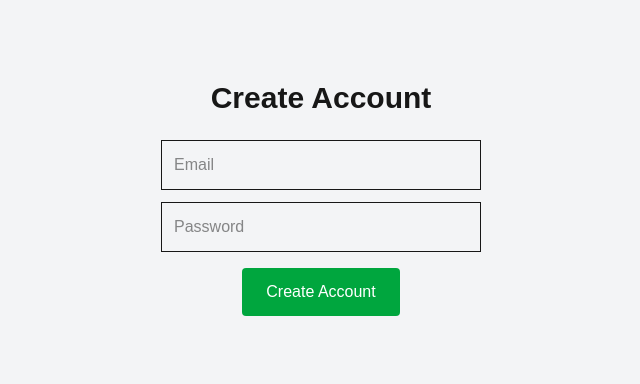
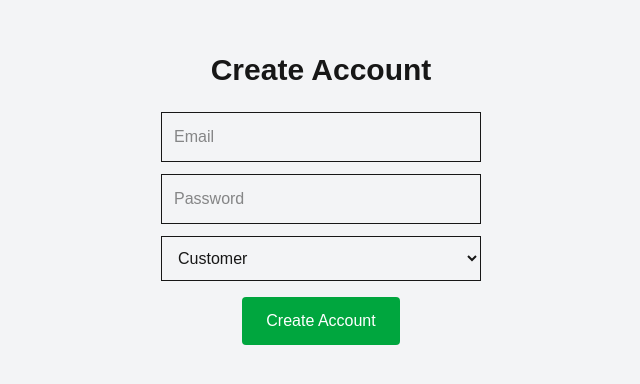
Before and after one commit to bubbryofficial/bubbry-new, a Next.js app: page /signup in a window 1280 px wide. Shown: the part 202-586 px from the top of the page, without its empty margins (319-959 px from the left). Built offline with nearby package versions, Linux system fonts and the light colour scheme; no server answers.

Commit message:
Added role-based signup and profiles insert

```diff
--- a/app/signup/page.tsx
+++ b/app/signup/page.tsx
@@ -13,17 +13,26 @@ export default function Signup() {
   const router = useRouter();
   const [email, setEmail] = useState("");
   const [password, setPassword] = useState("");
+  const [role, setRole] = useState("customer");
 
   const handleSignup = async () => {
-    const { error } = await supabase.auth.signUp({
+    const { data, error } = await supabase.auth.signUp({
       email,
       password,
     });
 
     if (error) {
       alert(error.message);
-    } else {
-      alert("Account created! Please login.");
+      return;
+    }
+
+    if (data.user) {
+      await supabase.from("profiles").insert({
+        id: data.user.id,
+        role: role,
+      });
+
+      alert("Account created successfully!");
       router.push("/login");
     }
   };
@@ -42,9 +51,18 @@ export default function Signup() {
       <input
         type="password"
         placeholder="Password"
-        className="border p-3 mb-4 w-80"
+        className="border p-3 mb-3 w-80"
         onChange={(e) => setPassword(e.target.value)}
       />
+
+      <select
+        className="border p-3 mb-4 w-80"
+        value={role}
+        onChange={(e) => setRole(e.target.value)}
+      >
+        <option value="customer">Customer</option>
+        <option value="shopkeeper">Shopkeeper</option>
+      </select>
 
       <button
         onClick={handleSignup}
```
